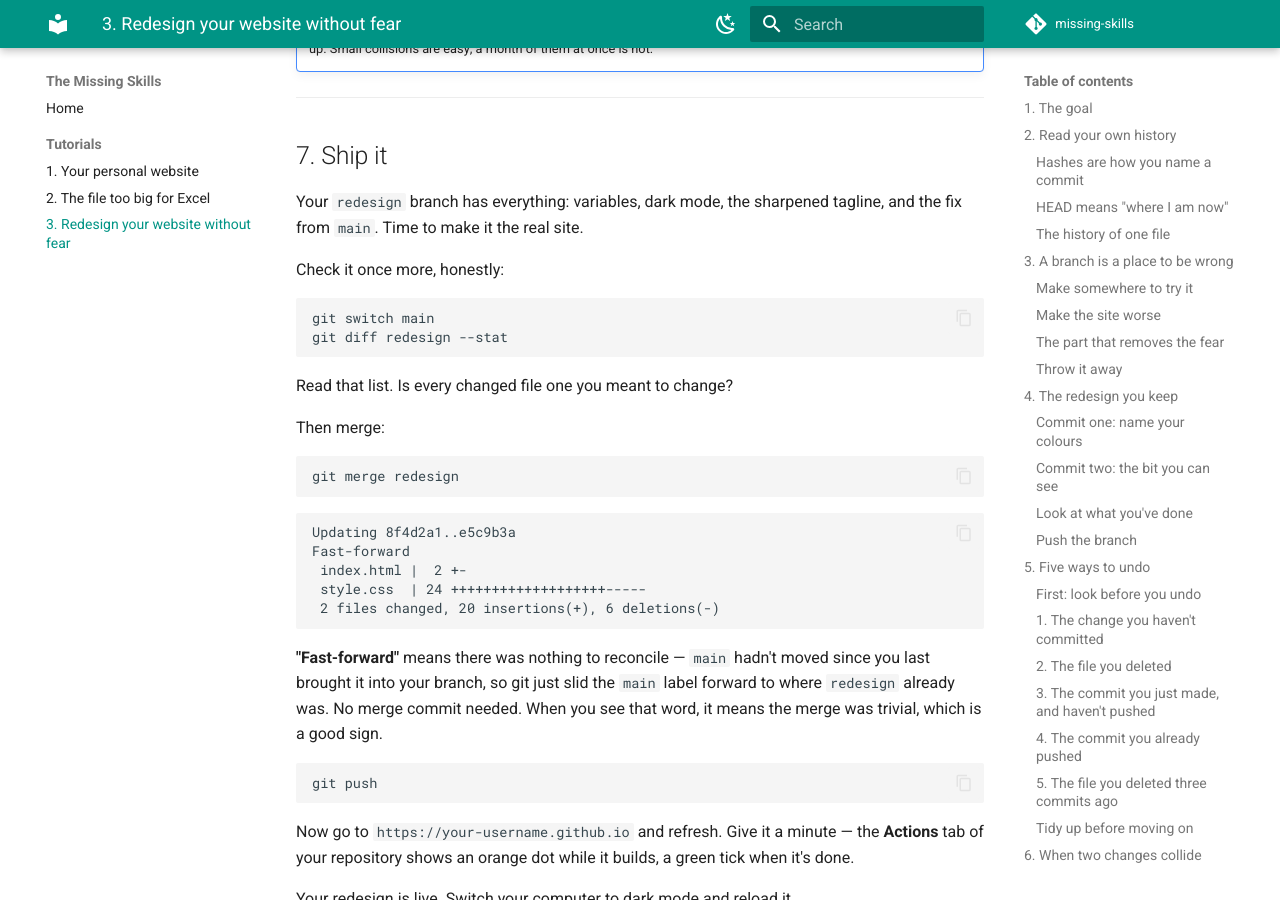
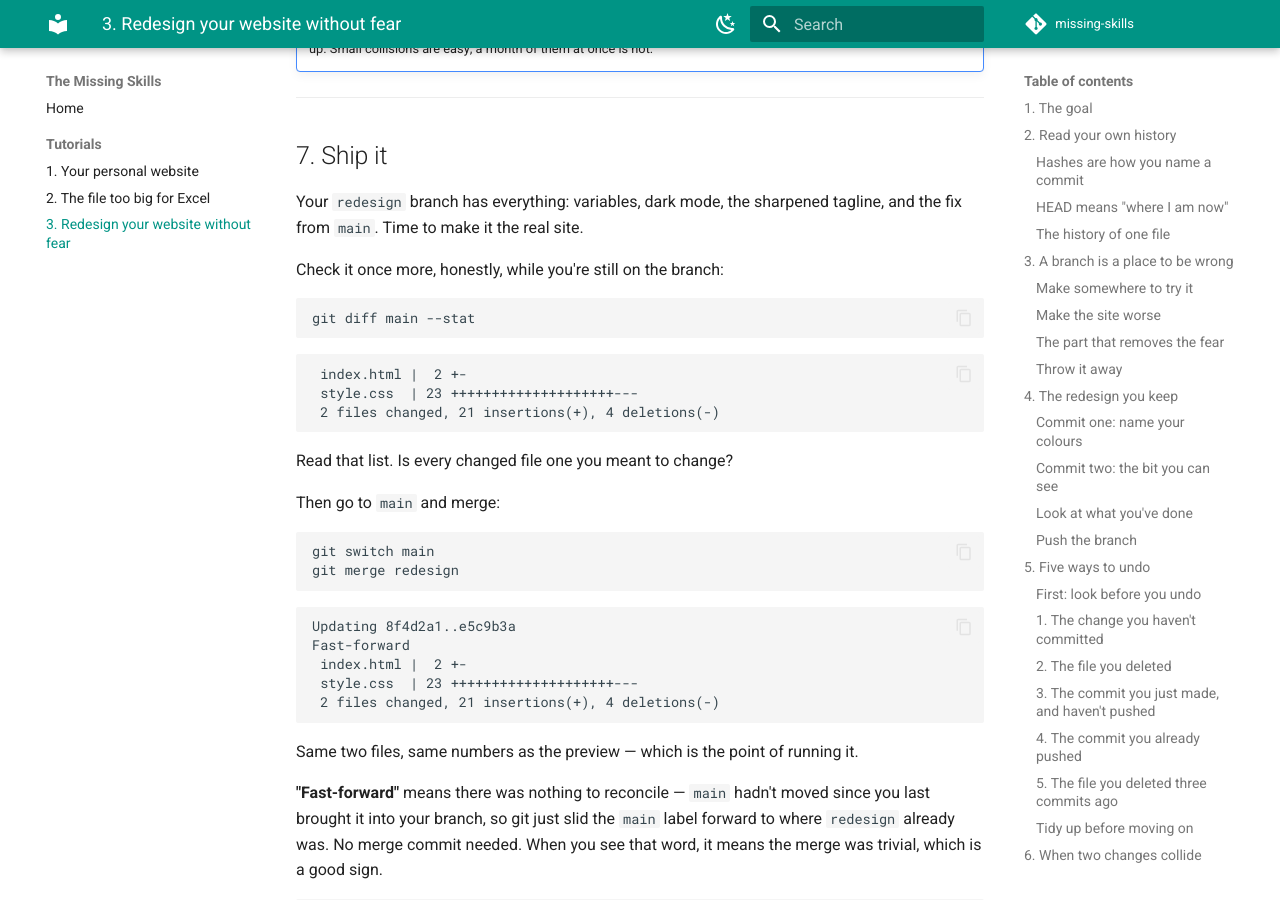
Before and after one commit to katarinagresova/missing-skills, an MkDocs documentation site: the page built from docs/tutorials/03-redesign-without-fear.md, in a window 1280 px wide and 900 px high, scrolled down 18094 px. Built offline with MkDocs 1.6.1 and Material for MkDocs 9.7.7, drawn with Linux system fonts in a browser that asks for light colours; comment, search, counter and statistics services are not loaded; some of the changed text lies outside the part shown.

Commit message:
Correct command output and hashes in tutorial 3
Verified against a real repository reproducing tutorial 1's end state:

- git diff main --stat reported 24 lines / 19 insertions / 5 deletions;
  the real diff is 23 / 20 / 3. The merge output in section 7 repeated
  the same wrong numbers.
- git log --oneline -- style.css ended with "Add education section", a
  commit that only touches index.html, undercutting the whole point of
  filtering by path.
- The long hash in section 2 disagreed with the short hash shown four
  lines later, in the passage that teaches short hashes are a prefix of
  long ones.
- Section 7 switched to main before running git diff redesign --stat,
  which prints the redesign inverted: the reader's final check before
  merging showed 21 deletions. Preview from the branch instead, so the
  numbers match the merge that follows.

Co-Authored-By: Claude Opus 5 (1M context) <noreply@anthropic.com>

````diff
--- a/docs/tutorials/03-redesign-without-fear.md
+++ b/docs/tutorials/03-redesign-without-fear.md
@@ -463,8 +463,8 @@ git diff main --stat
 ```
 
 ```
- style.css | 24 +++++++++++++++++++-----
- 1 file changed, 19 insertions(+), 5 deletions(-)
+ style.css | 23 ++++++++++++++++++++---
+ 1 file changed, 20 insertions(+), 3 deletions(-)
 ```
 
 This is the command to run before you merge anything, ever. It's the last cheap moment to
@@ -762,7 +762,7 @@ git log --oneline -- style.css
 9d3c7f1 Make links magenta
 c4e8a91 Add dark mode
 b72f3d5 Move colours into CSS variables
-a3f91c2 Add education section
+7b28e4d Add content and stylesheet
 ```
 
 Every commit that touched the file. Pick the one where it was last in a state you liked —
@@ -976,18 +976,24 @@ Your history now shows both lines of work joined back together.
 Your `redesign` branch has everything: variables, dark mode, the sharpened tagline, and the
 fix from `main`. Time to make it the real site.
 
-Check it once more, honestly:
+Check it once more, honestly, while you're still on the branch:
 
 ```bash
-git switch main
-git diff redesign --stat
+git diff main --stat
+```
+
+```
+ index.html |  2 +-
+ style.css  | 23 ++++++++++++++++++++---
+ 2 files changed, 21 insertions(+), 4 deletions(-)
 ```
 
 Read that list. Is every changed file one you meant to change?
 
-Then merge:
+Then go to `main` and merge:
 
 ```bash
+git switch main
 git merge redesign
 ```
 
@@ -995,9 +1001,11 @@ git merge redesign
 Updating 8f4d2a1..e5c9b3a
 Fast-forward
  index.html |  2 +-
- style.css  | 24 +++++++++++++++++++-----
- 2 files changed, 20 insertions(+), 6 deletions(-)
+ style.css  | 23 ++++++++++++++++++++---
+ 2 files changed, 21 insertions(+), 4 deletions(-)
 ```
+
+Same two files, same numbers as the preview — which is the point of running it.
 
 **"Fast-forward"** means there was nothing to reconcile — `main` hadn't moved since you last
 brought it into your branch, so git just slid the `main` label forward to where `redesign`
````
Also changed, not shown: other parts of docs/tutorials/03-redesign-without-fear.md (+1 -1 lines).
